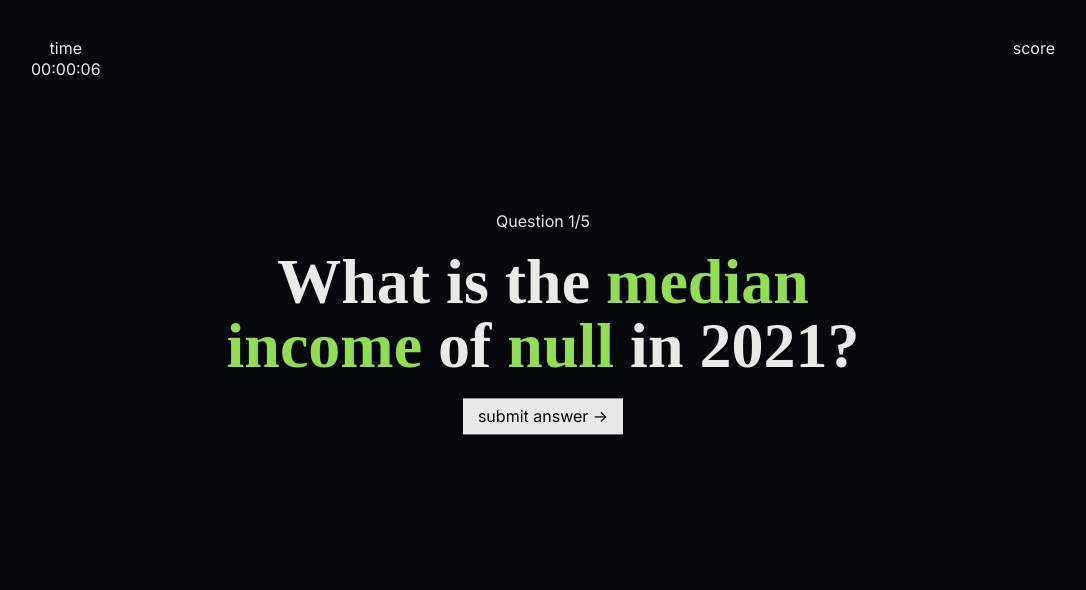
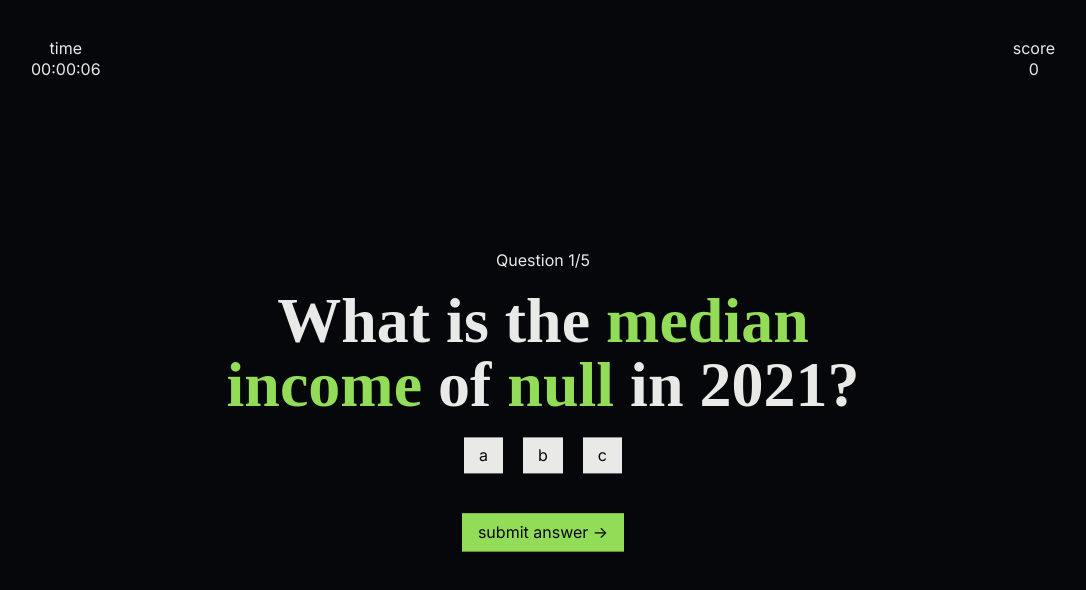
Before and after one commit to sabrina-aip/wage-gauge, a plain HTML site: page game.html in a window 1280 px wide. Shown: the whole page, without its empty margins (97-1183 px from the left). Drawn offline with Linux system fonts and the light colour scheme; a web font is replaced by a local one.

Commit message:
(s)pain
i can now generate questions but idk how to make it... like ... select. I should probably just google it but i like making my life difficult.

```diff
--- a/game.html
+++ b/game.html
@@ -34,7 +34,8 @@
         <br>
         <h2 id="offwhite" class="question"></h2>
         <span id="offwhite" class="question-element"></span>
-        <a href="" class="btn navigator">submit answer -></a>
+        <br>
+        <a href="" class="btn navigator" id="green">submit answer -></a>
       </div>
     </div>
   </div>
--- a/script.js
+++ b/script.js
@@ -18,6 +18,10 @@ const q_num_sel = document.querySelector('.question-number')
 const q_sel = document.querySelector('.question')
 const q_el_sel = document.querySelector('.question-element')
 const nav_btn = document.querySelector('.navigator')
+
+const opt1_sel = document.querySelector('#option-1')
+const opt2_sel = document.querySelector('#option-2')
+const opt3_sel = document.querySelector('#option-3')
 
 // variables for timer
 let second = 00;
@@ -103,16 +107,52 @@ var questionText = [
   `Which job's wages took the <span id='green-text'>biggest hit</span> in <span id='green-text'>2020</span>?`,
   `Which job saw the <span id='green-text'>biggest raise</span> from <span id='green-text'>2020</span> to <span id='green-text'>2021</span>?`
 ];
-var questionOptions;
-var answer;
+var questionContent = [
+  generateTriplet('a','b','c'),
+  ``,
+  ``,
+  ``,
+  ``
+];
+var answerContent = [
+  generateTriplet('a','b','c'),
+  ``,
+  ``,
+  ``,
+  ``
+];
 var questionNumber = 0
+
+function generateTriplet(opt1, opt2, opt3){
+  let str;
+  str =
+  `<div class="flex-triplet">
+    <span id="flex-triplet-child">
+        <div class="quiz btn" id='option-1'>${opt1}</div>
+    </span>
+    <span id="flex-triplet-child">
+        <div href="" class="quiz btn" id='option-2'>${opt2}</div>
+    </span>
+    <span id="flex-triplet-child">
+        <div href="" class="quiz btn" id='option-3'>${opt3}</div>
+    </span>
+  </div>
+  `
+  return str
+
+}
+
+function askQuestion(questionNumber) {
+  console.log(questionNumber)
+  score_fromDoc.textContent = score;
+  q_num_sel.innerHTML = `Question ${questionNumber + 1}/${NUM_QUESTIONS}`
+  q_sel.innerHTML = questionText[questionNumber]
+  q_el_sel.innerHTML = questionContent[questionNumber]
+
+  console.log(opt1_sel)
 
 
 
-function askQuestion(questionNumber) {
-  console.log(questionNumber)
-  q_num_sel.innerHTML = `Question ${questionNumber + 1}/${NUM_QUESTIONS}`
-  q_sel.innerHTML = questionText[questionNumber]
   nav_btn.textContent = 'submit answer ->'
   nav_btn.addEventListener('click',checkAnswer)
 }
@@ -131,7 +171,12 @@ function checkAnswer(e){
 }
 
 function showAnswer() {
-  console.log('RUN: showAnswer')
+  if (submission == answer){
+    score ++;
+    answerContent.innerHTML = `Correct! ${answerContent[questionNumber]}`
+  } else {
+    answerContent.innerHTML = `Incorrect. ${answerContent[questionNumber]}`
+  }
 }
 
 function nextQuestion(e) {
--- a/stylesheet.css
+++ b/stylesheet.css
@@ -133,11 +133,13 @@ a {
 
 
 .btn {
+  cursor: pointer;
   font-family: Inter;
   text-align: center;
   font-size: 100%;
   color: #06070B;
   background-color: #E9EAE8;
+  border: #E9EAE8 1px solid;
   line-height: 100%;
   padding: 10px 15px 10px 15px;
   border: 0;
@@ -146,6 +148,18 @@ a {
   display: inline-block;
   transition: 75ms ease-in-out;
 }
+
+.btn.quiz {
+  margin: 20px 10px 20px 10px;
+}
+
+.btn.quiz:hover{
+  background-color: #92DC58;
+}
+
+
+
+
 
 .big-arrow {
   display: inline-block;
@@ -170,7 +184,6 @@ a {
 #green {
   background-color: #92DC58;
   border: #92DC58 1px solid;
-  outline-offset: -1px;
 }
 
 #green-text {
@@ -180,7 +193,6 @@ a {
 #green:hover {
   background-color: #06070B;
   border: #E9EAE8 1px solid;
-  outline-offset: -1px;
   color: #E9EAE8;
 }
 
```
Also changed, not shown: dumpground.html (added, +12 -0 lines).
